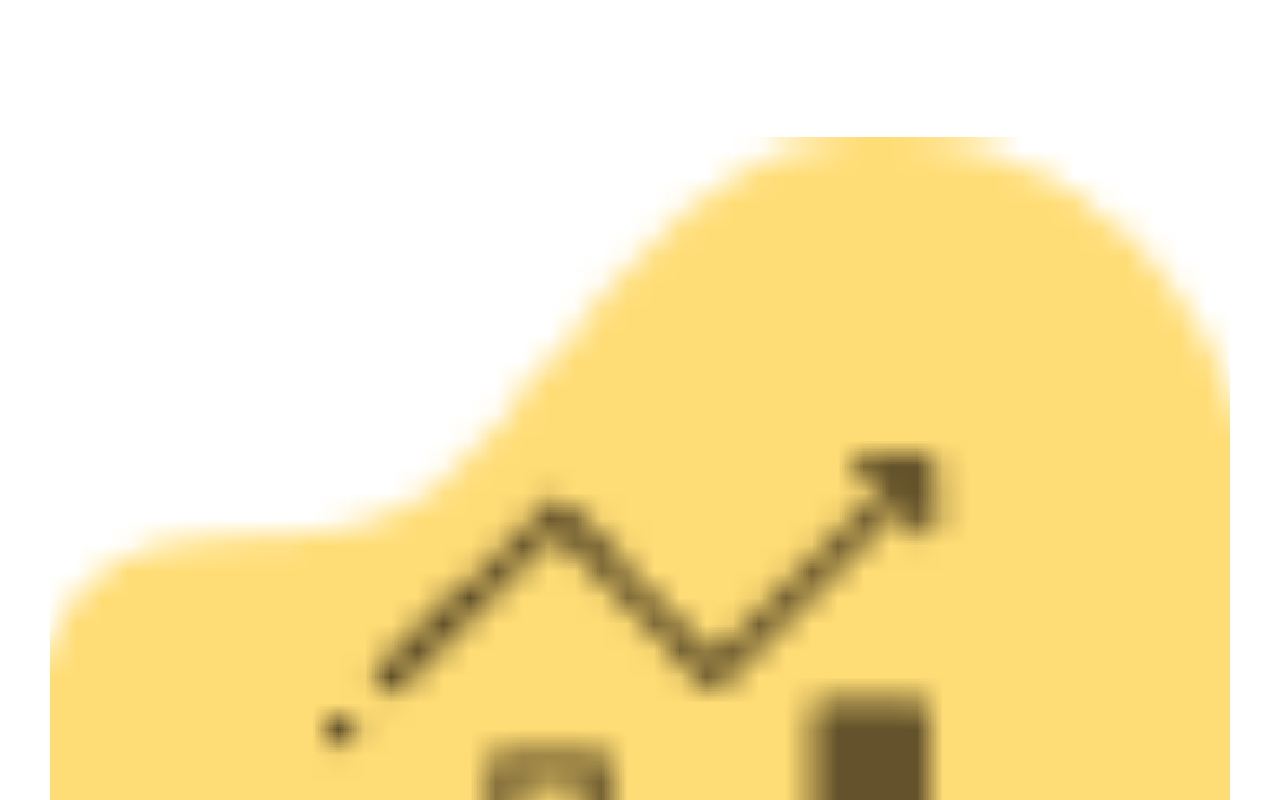
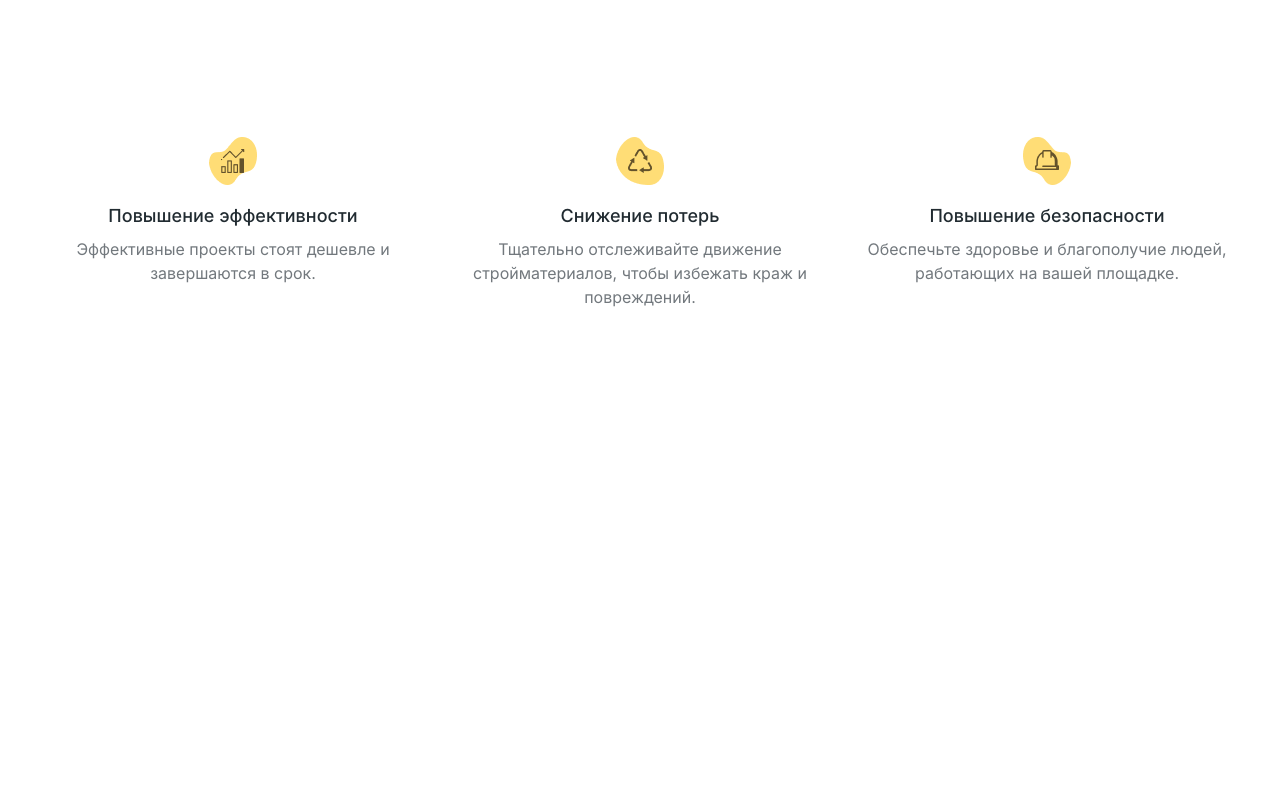
Before and after one commit to Max98002/stroykontrol, a website: page src/index.html in a window 1280 px wide. Shown: the part 960-1760 px from the top of the page. After the commit the page ends 1271 px from the top, so only its background shows below. Drawn offline with nearby package versions, Linux system fonts and the light colour scheme; files that its build step writes are made by us from their sources.

Commit message:
next commit

```diff
--- a/src/assets/scss/top-info/_top-info.scss
+++ b/src/assets/scss/top-info/_top-info.scss
@@ -1,6 +1,43 @@
 .top-info {
   &__wrapper {
     display: grid;
-    grid-template-columns: repeat(1fr, 3);
+    grid-template-columns: repeat(3, 1fr);
+    grid-auto-rows: minmax(174px, auto);
+    grid-column-gap: 41px;
+    grid-row-gap: 0px;
+  }
+
+  &__icon {
+    margin: 0 auto;
+    margin-bottom: 20px;
+    width: 48px;
+    height: 48px;
+  }
+
+  &__card {
+    text-align: center;
+  }
+
+  &__title {
+    margin: 0;
+    margin-bottom: 10px;
+    font-size: 18px;
+    color: #212B31;
+  }
+
+  &__subtitle {
+    margin: 0;
+    font-size: 16px;
+    color: #72787D;
   }
 }
+
+@media (max-width: 767.98px) {
+  .top-info {
+    &__wrapper {
+      grid-template-columns: minmax(auto, 80%);
+      justify-content: center;
+      row-gap: 20px;
+    }
+  }
+}
```
Also changed, not shown: dist/assets/css/style.min.css.
